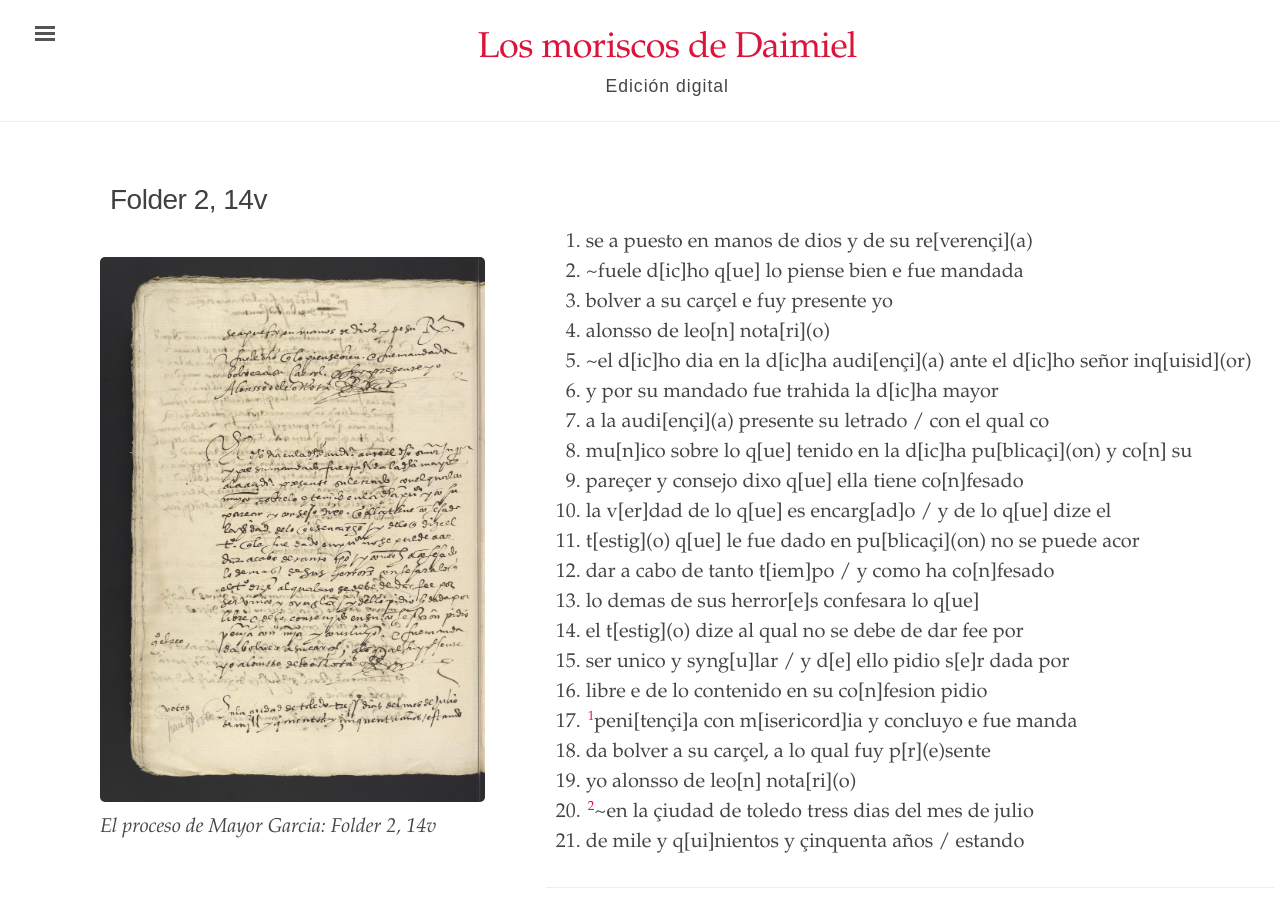
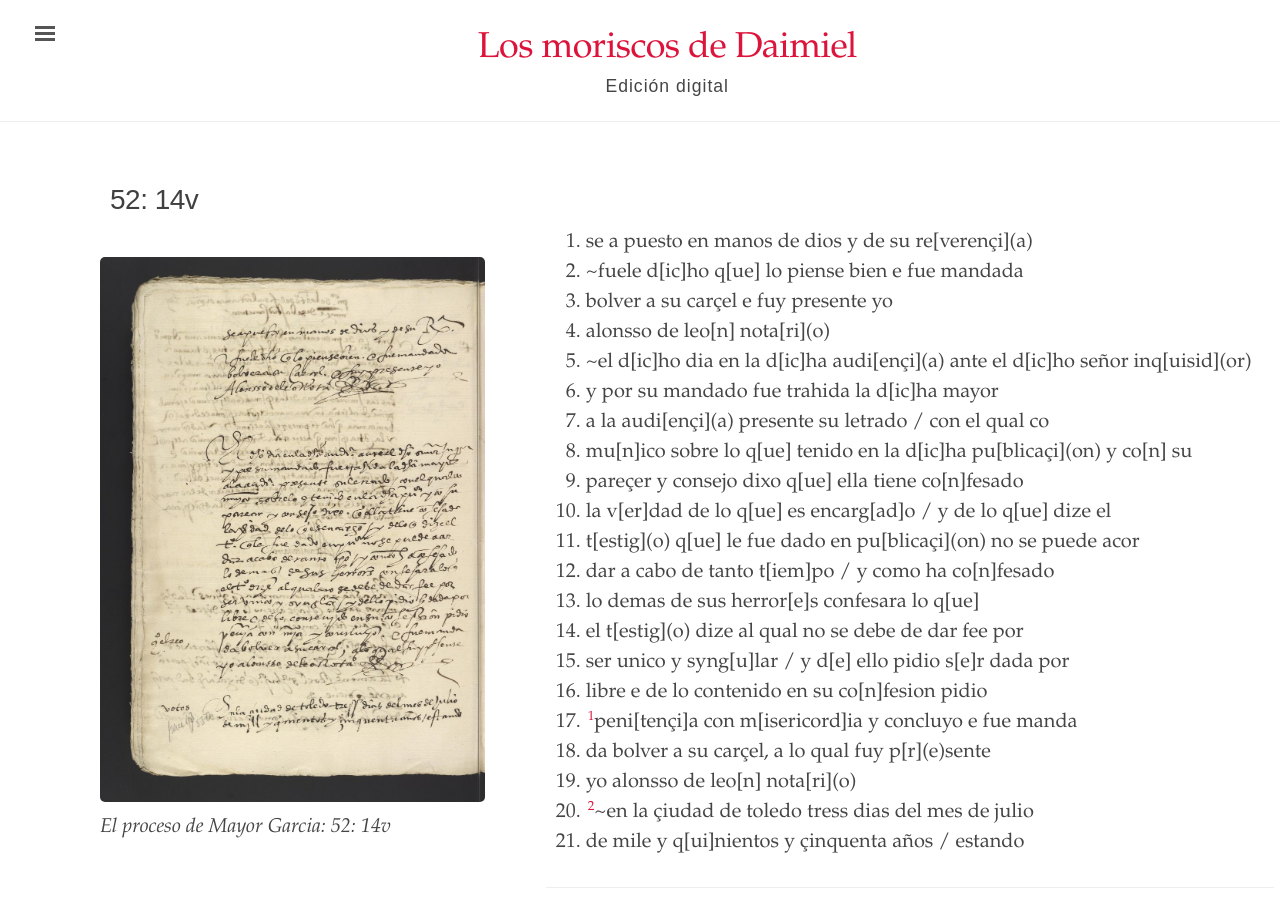
Before and after one commit to digbmc/moriscos-daimel, a Jekyll site: the page built from _texts/folder-2-14v.md, in a window 1280 px wide and 1317 px high. Shown: the top 920 px of the window. Built offline with Jekyll 4.4.1, drawn with Linux system fonts in a browser that asks for light colours.

Commit message:
Update folder-2-14v.md

```diff
--- a/_texts/folder-2-14v.md
+++ b/_texts/folder-2-14v.md
@@ -1,6 +1,6 @@
 ---
 layout: manuscrito
-title: Folder 2, 14v
+title: "52: 14v"
 image: /assets/images/Folder_2_14v.jpg
 body_class: wide-page
 order: 28
```
